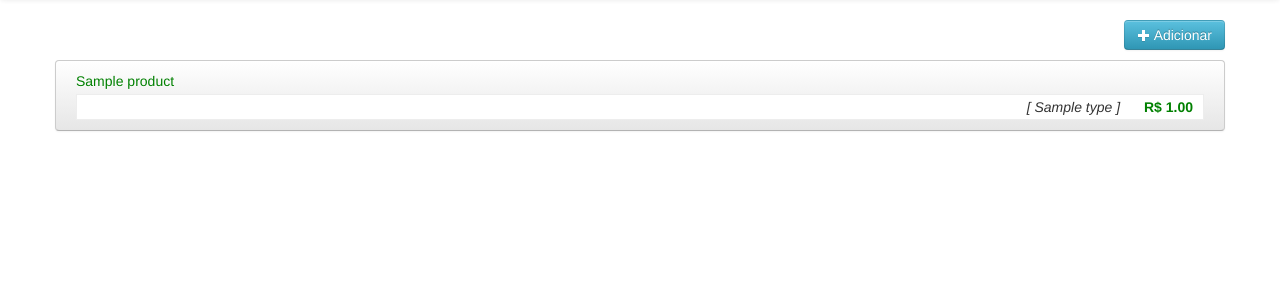
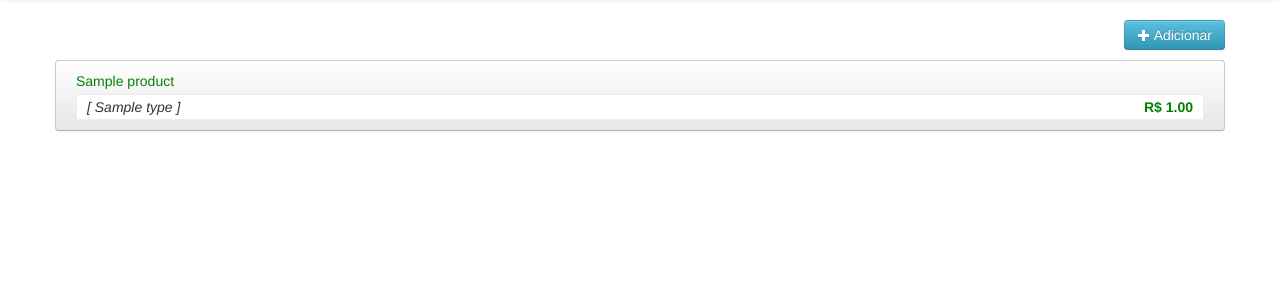
Before and after one commit to PauloMartins/finance, a Django app: template finance/templates/product.html in a window 1280 px wide. Shown: the part 42-342 px from the top of the page. Run offline with Django 3.2, Linux system fonts and the light colour scheme; tables that the repository leaves empty hold one stand-in row (values such as "Sample post"); the template is opened without the code that fills it: values that come from a table or form of the project are taken from there, most other values are stand-ins (such as "Sample title", 1, 10 or a date in 2020); parts of the project's set-up code (start-up, migrations or seed data) failed here and were passed over; some libraries are stand-ins or nearby versions.

Commit message:
Adjustments

```diff
--- a/finance/media/css/main.css
+++ b/finance/media/css/main.css
@@ -24,7 +24,7 @@ ul.list li a span.item {
 	margin-bottom: 3px;
 }
 
-ul.list li a span.ar {
+ul.list li a span.value {
 	border: 1px solid #ededed;
 	padding: 2px 10px;
 	background-color: #fff;
@@ -32,5 +32,4 @@ ul.list li a span.ar {
 
 ul.list li a span strong {
 	display: inline-block;
-	margin-left: 20px;
 }
--- a/finance/templates/product.html
+++ b/finance/templates/product.html
@@ -16,8 +16,8 @@
 					<span class="item {% if item.status == 1 %}success{% endif %}">
 						{{ item.name }}
 					</span>
-					<span class="ar">
-						<i>[ {{ item.type.name }} ]</i> <strong class="{% if item.status == 1 %}success{% endif %}">{{ item.number_formated }}</strong>
+					<span class="value clearfix">
+						<i class="pull-left">[ {{ item.type.name }} ]</i> <strong class="pull-right {% if item.status == 1 %}success{% endif %}">{{ item.number_formated }}</strong>
 					</span>
 				</a>
 			</li>
```
